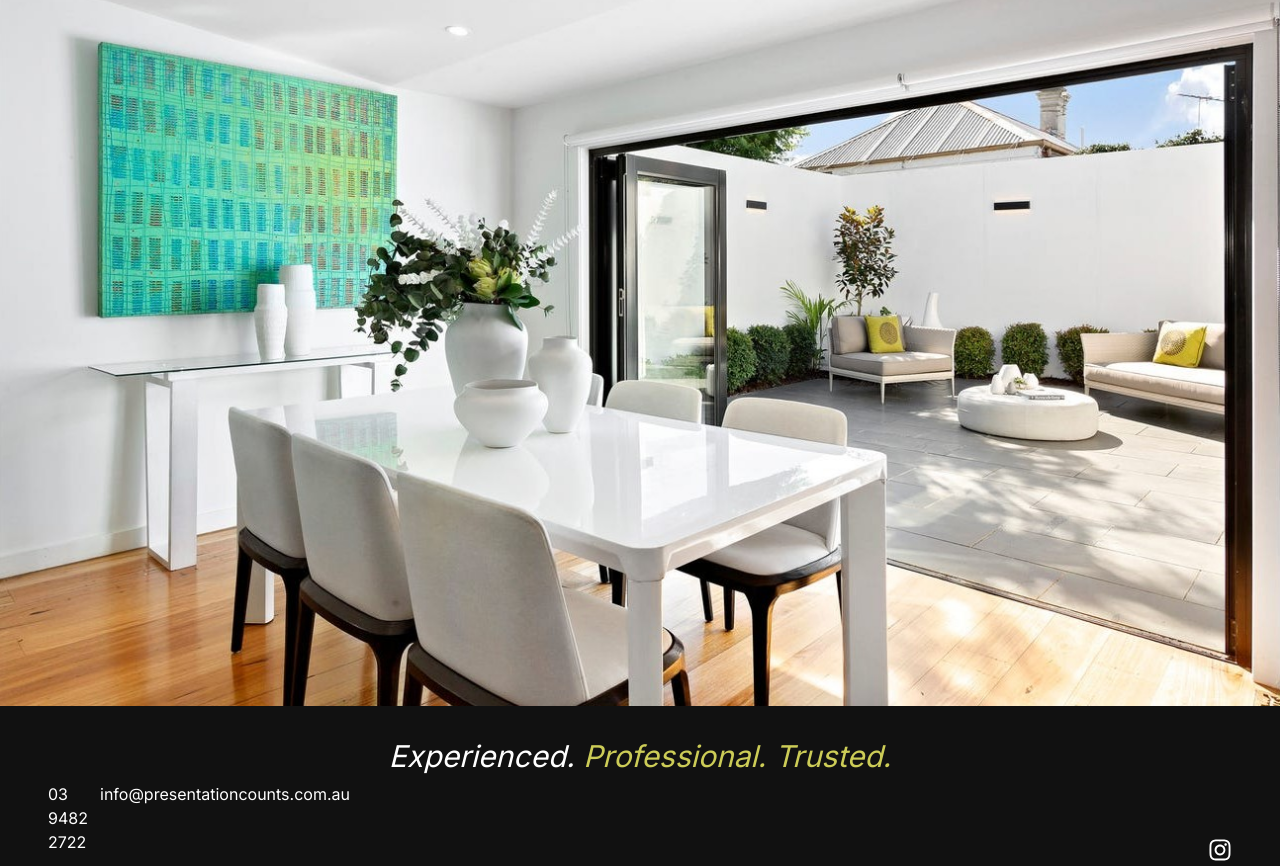
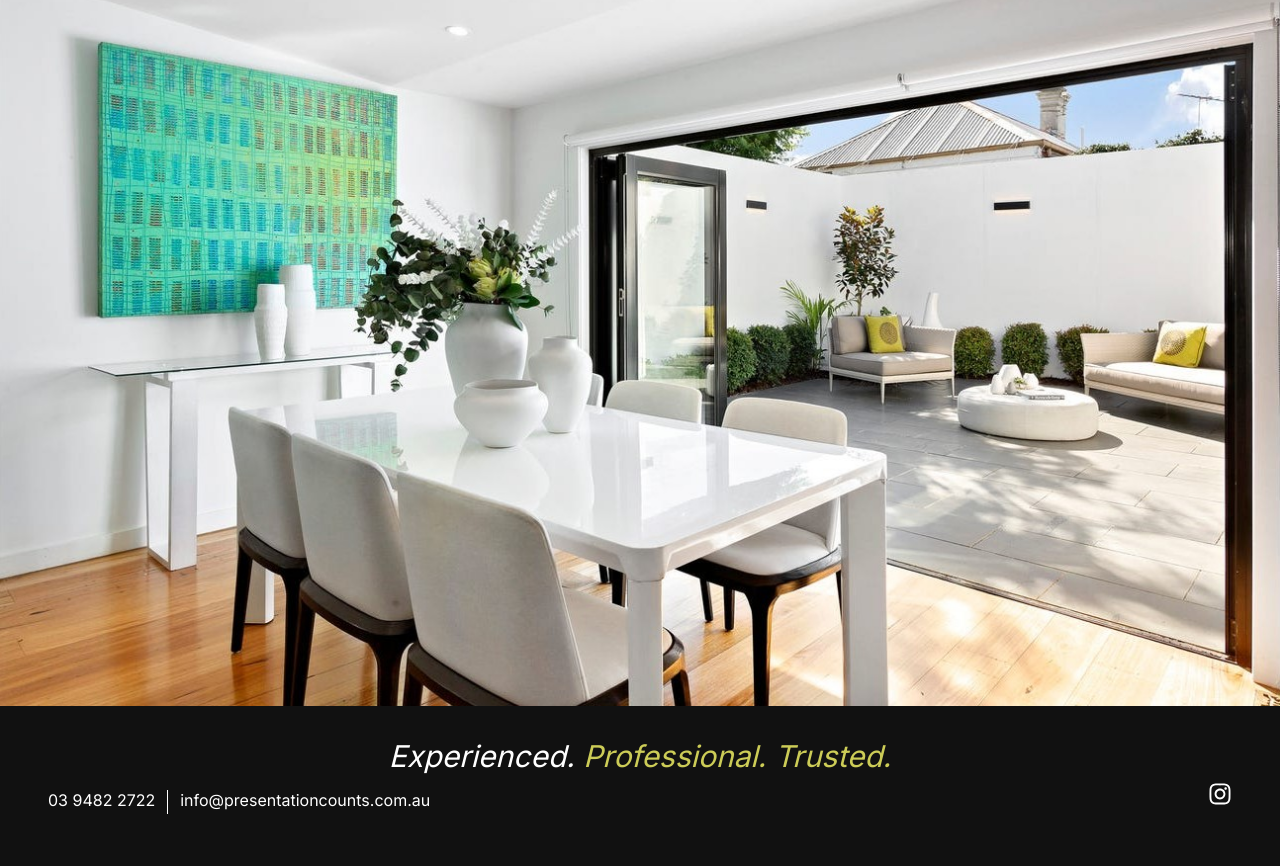
Before and after one commit to Dev-EthanR/presentation-counts-website, a Next.js app: page / in a window 1280 px wide. Shown: the part 345-1211 px from the top of the page. Built offline with nearby package versions, Linux system fonts and the light colour scheme.

Commit message:
fix footer bug

```diff
--- a/app/components/Footer.tsx
+++ b/app/components/Footer.tsx
@@ -5,25 +5,28 @@ import { links } from "./Navbar";
 
 const Footer = () => {
   return (
-    <footer className="bg-size-[83px] h-88 lg:h-40 w-full text-2xl flex flex-col py-2 lg:py-8 text-white bg-secondary">
-      <h2 className="text-center italic text-xl lg:text-3xl w-full whitespace-nowrap">
+    <footer className="bg-size-[83px] h-full lg:h-40 w-full text-2xl flex flex-col py-4 lg:py-8 text-white bg-secondary">
+      <h2 className="text-center italic text-xl lg:text-3xl w-full">
         Experienced.{" "}
         <span className="text-primary">Professional. Trusted.</span>
       </h2>
 
       <ul className="flex flex-col lg:hidden text-base pl-12 pt-4">
         {links.map((link) => (
-          <li key={link.href} className="hover:brightness-85 bottomBorder">
+          <li
+            key={link.href}
+            className="hover:brightness-85 bottomBorder whitespace-nowrap"
+          >
             <Link href={link.href}>{link.name}</Link>
           </li>
         ))}
       </ul>
-      <div className="flex flex-col md:flex-row justify-between md:items-end max-w-375 w-full mx-auto">
-        <div className="flex flex-col pl-12 pt-2 lg:flex-row">
-          <span className="text-base bottomBorder whitespace-nowrap lg:whitespace-normal lg:w-full lg:border-b-0 lg:border-r lg:pr-3 ">
+      <div className="flex flex-col  md:flex-row justify-between  max-w-375 w-full mx-auto">
+        <div className="flex flex-col pl-12 pt-2 lg:block">
+          <span className="text-base bottomBorder whitespace-nowrap lg:whitespace-normal lg:w-full lg:border-b-0 lg:border-r lg:pr-3 border-white ">
             03 9482 2722
           </span>
-          <span className="text-base bottomBorder lg:border-b-0 lg:pl-3 lg:max-w-28">
+          <span className="text-base bottomBorder lg:border-b-0 lg:pl-3 lg:max-w-28 border-white">
             info@presentationcounts.com.au
           </span>
         </div>
```
